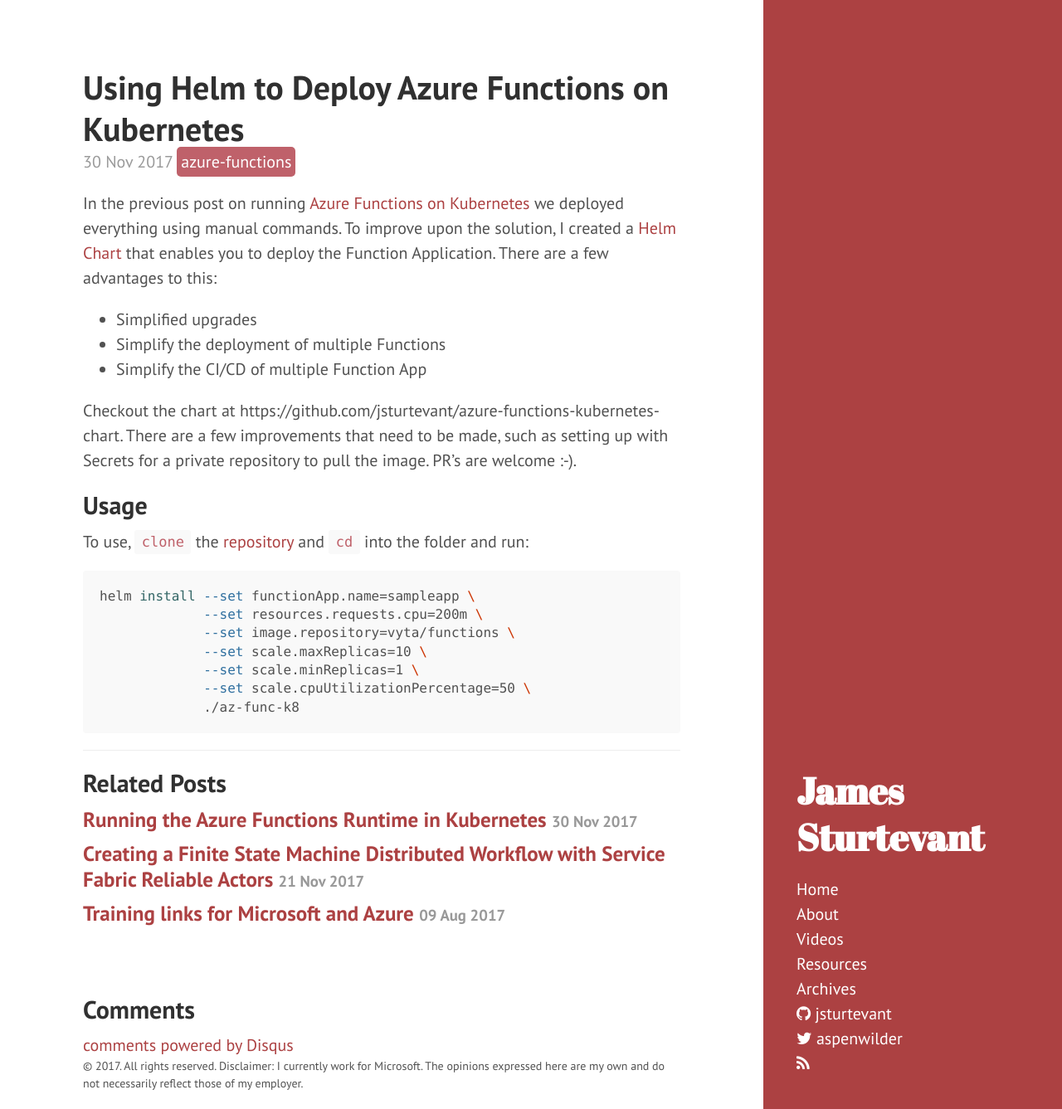
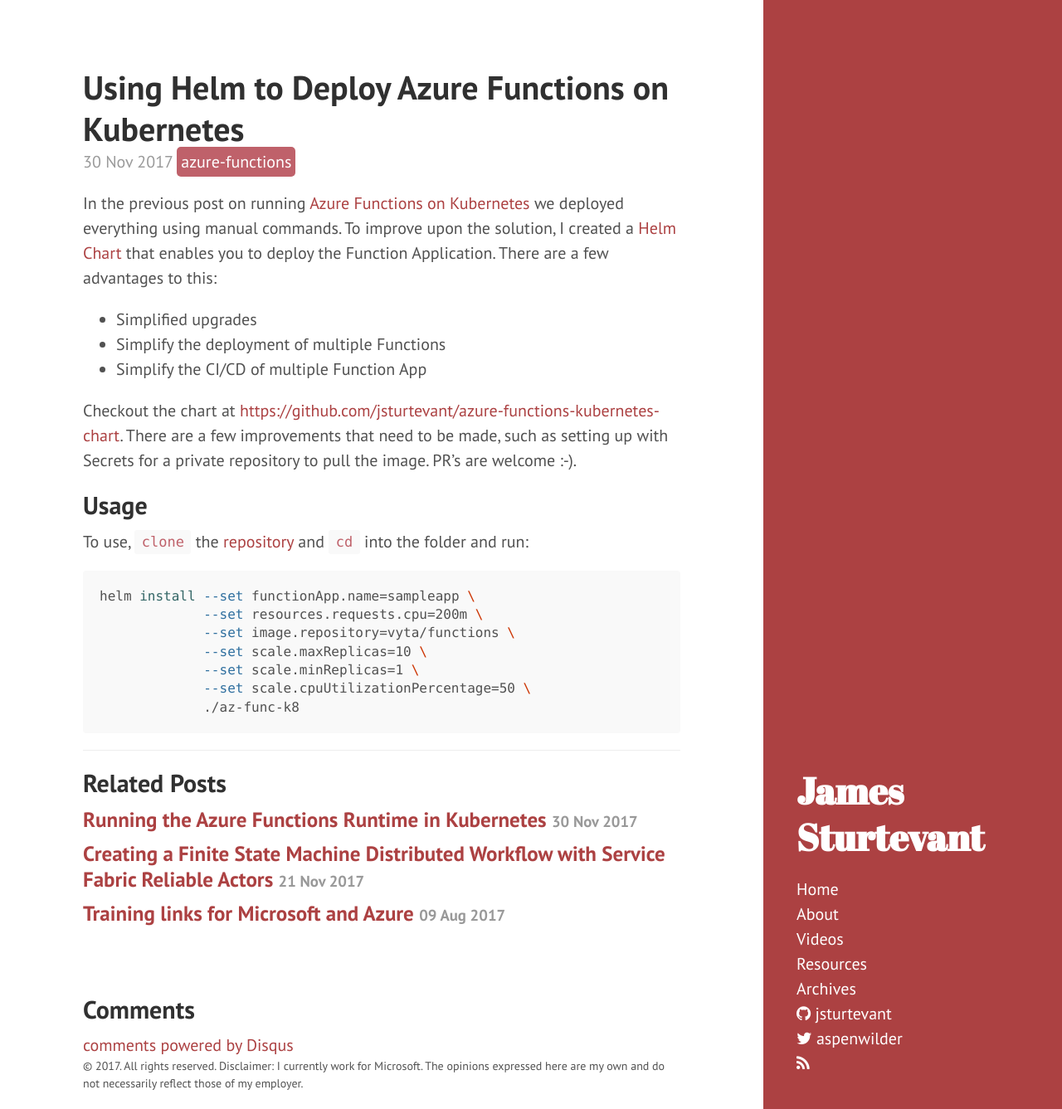
Before and after one commit to jsturtevant/jsturtevant.github.io, a Jekyll site: the page built from _posts/2017-11-30-Using-Helm-to-Deploy-Azure-functions-on-Kubernetes.md, in a window 1280 px wide and 1337 px high. Shown: the whole window at 83% size. Built offline with Jekyll 4.4.1, drawn with Linux system fonts in a browser that asks for light colours; nearby versions of some CDN libraries; comment, search, counter and statistics services are not loaded; part of the change alters nothing that is shown.

Commit message:
make link

```diff
--- a/_posts/2017-11-30-Using-Helm-to-Deploy-Azure-functions-on-Kubernetes.md
+++ b/_posts/2017-11-30-Using-Helm-to-Deploy-Azure-functions-on-Kubernetes.md
@@ -14,7 +14,7 @@ In the previous post on running [Azure Functions on Kubernetes]({{ site.url }}/p
 - Simplify the deployment of multiple Functions
 - Simplify the CI/CD of multiple Function App
 
-Checkout the chart at https://github.com/jsturtevant/azure-functions-kubernetes-chart. There are a few improvements that need to be made, such as setting up with Secrets for a private repository to pull the image.  PR's are welcome :-).
+Checkout the chart at [https://github.com/jsturtevant/azure-functions-kubernetes-chart](https://github.com/jsturtevant/azure-functions-kubernetes-chart). There are a few improvements that need to be made, such as setting up with Secrets for a private repository to pull the image.  PR's are welcome :-).
 
 ## Usage
 To use, `clone` the [repository](https://github.com/jsturtevant/azure-functions-kubernetes-chart) and `cd` into the folder and run:
```
